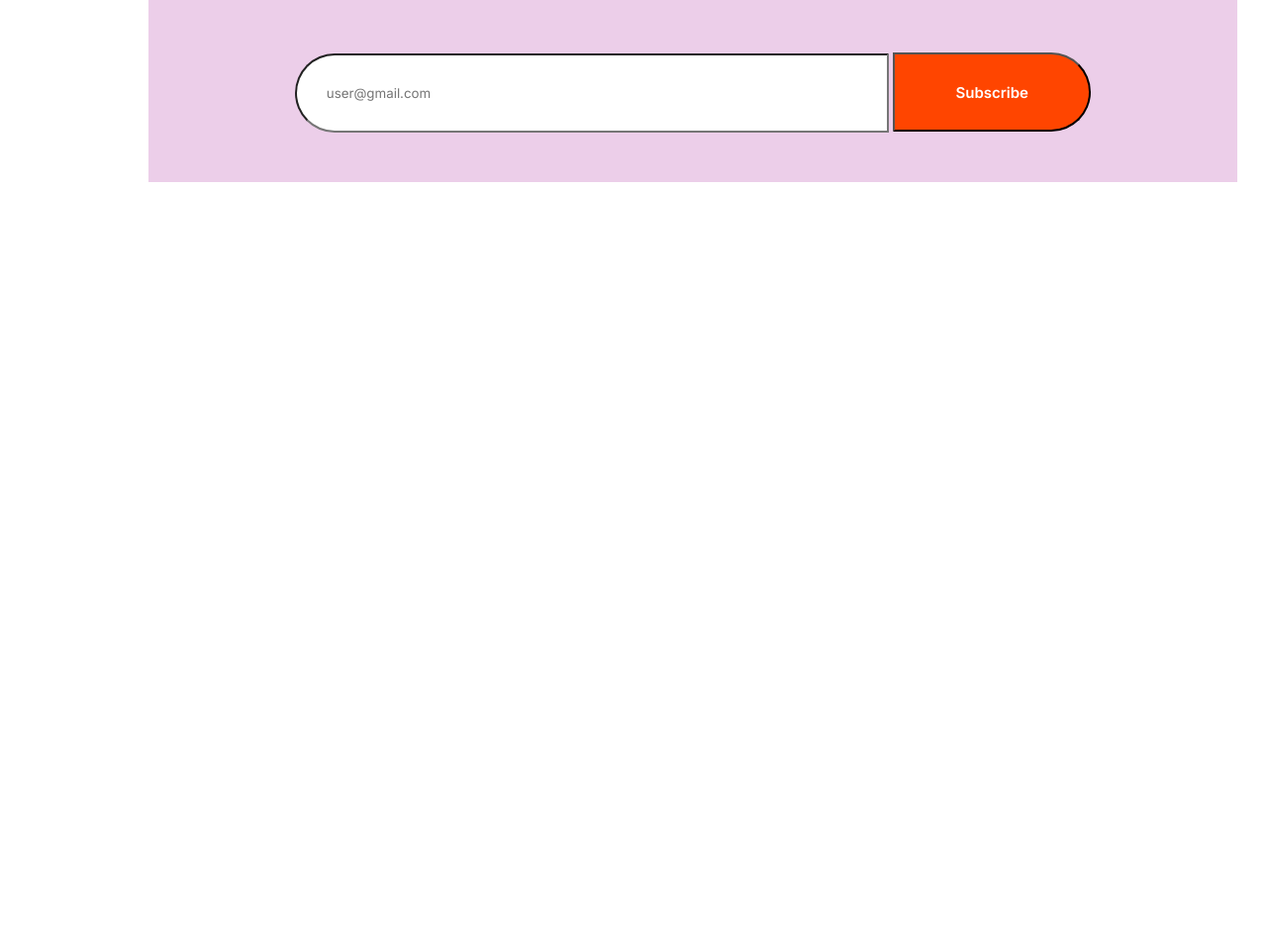
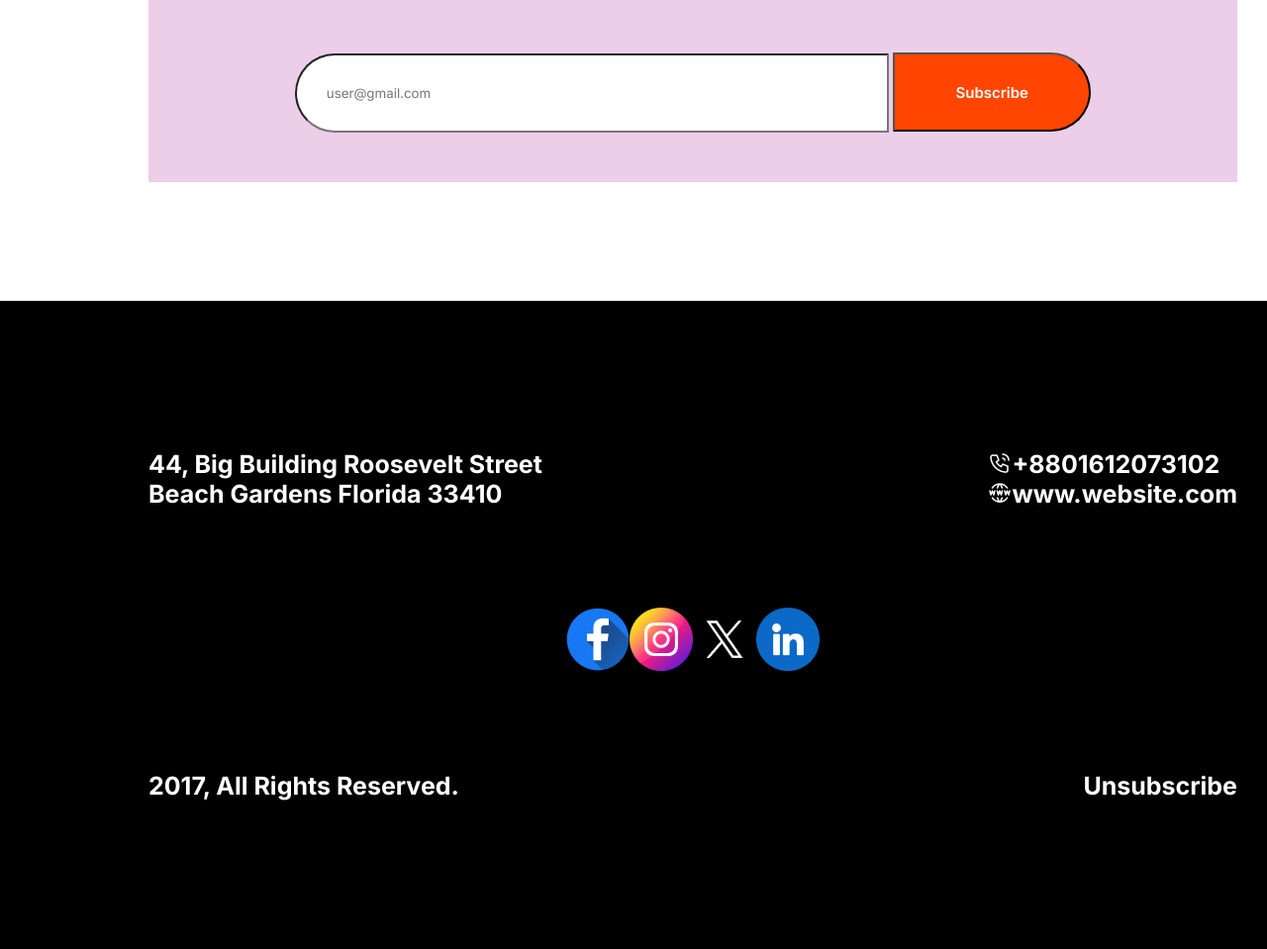
Before and after one commit to SMDAIYAN/assignment-one, a plain HTML site: page index.html in a window 1280 px wide. Shown: the part 5998-6957 px from the top of the page at 99% size. Before the commit the page ends 6302 px from the top, so only its background shows below. Drawn offline with Linux system fonts and the light colour scheme.

Commit message:
finally completed the whole project! feeling very happy..!

```diff
--- a/index.html
+++ b/index.html
@@ -146,9 +146,31 @@
           <button class="scrb-button">Subscribe</button>
         </div>
       </section>
+    </main>
+   <!-- footer -->
 
+   <footer>
+    <div class="ftr-contact">
+        <div class="address"><h5>44, Big Building Roosevelt Street <br>
+            Beach Gardens Florida 33410</h5></div>
+        <div class="link-phone">
+            <h5 class="phone"><img src="./images/Call.png">+8801612073102</h5>
+            <h5 class="link"><img src="./images/Website.png">www.website.com</h5>
+        </div>
+    </div>
 
+    <div class="ftr-icons">
+        <img src="./images/Facebook.png">
+        <img src="./images/Instagram.png">
+        <img src="./images/Twitter.png">
+        <img src="./images/Linkedin.png">
+    </div>
 
-    </main>
+    <div class="ftr-ending">
+        <div class="copyright"><h5>2017, All Rights Reserved.</h5></div>
+        <div class="unsubscribe"><h5>Unsubscribe</h5></div>
+    </div>
+  </footer>
+
   </body>
 </html>
--- a/styles/style.css
+++ b/styles/style.css
@@ -375,3 +375,39 @@ main {
    background-color: orangered;
    color: white;
 }
+
+/* footer styles */
+
+footer {
+    padding: 150px;
+    color: white;
+    background-color: black;
+
+}
+
+.ftr-contact {
+    display: flex;
+    justify-content: space-between;
+    align-items: center;
+}
+
+.phone, .link {
+    display: flex;
+    align-items: center;
+}
+
+footer h5 {
+    font-size: 25px;
+    font-weight: 500px;
+}
+
+.ftr-icons {
+    display: flex;
+    justify-content: center;
+    margin: 100px 0;
+}
+
+.ftr-ending {
+    display: flex;
+    justify-content: space-between;
+}
```
